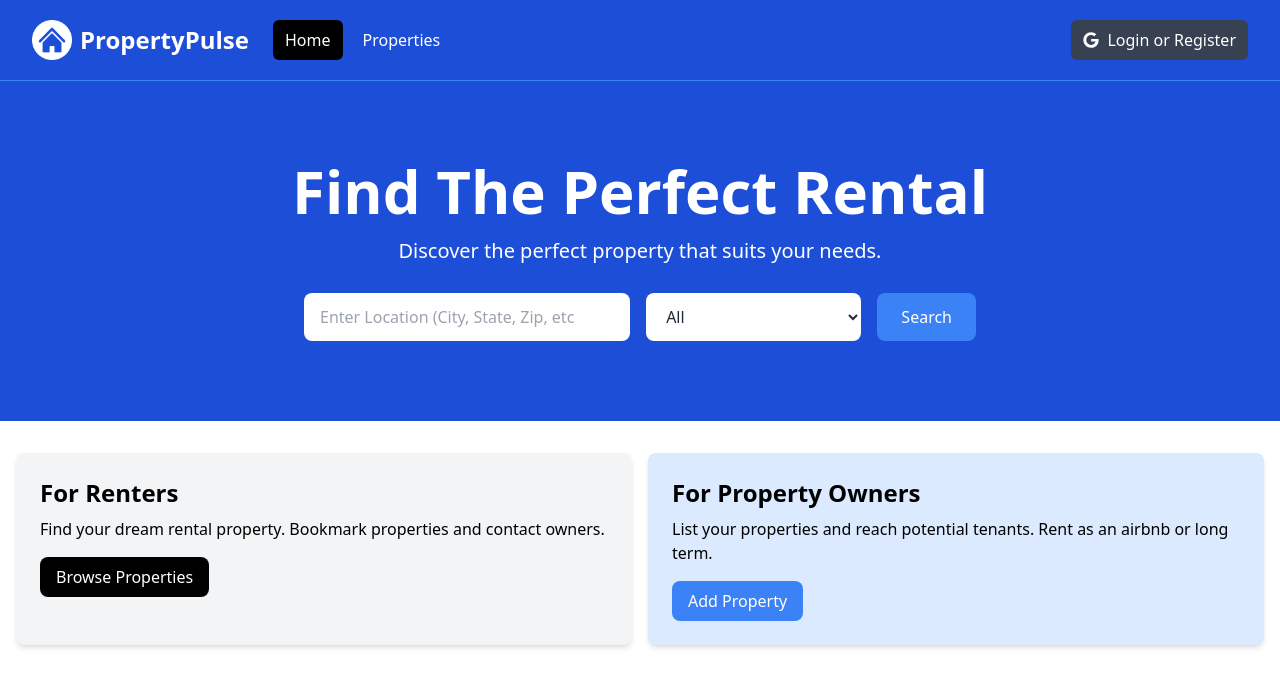
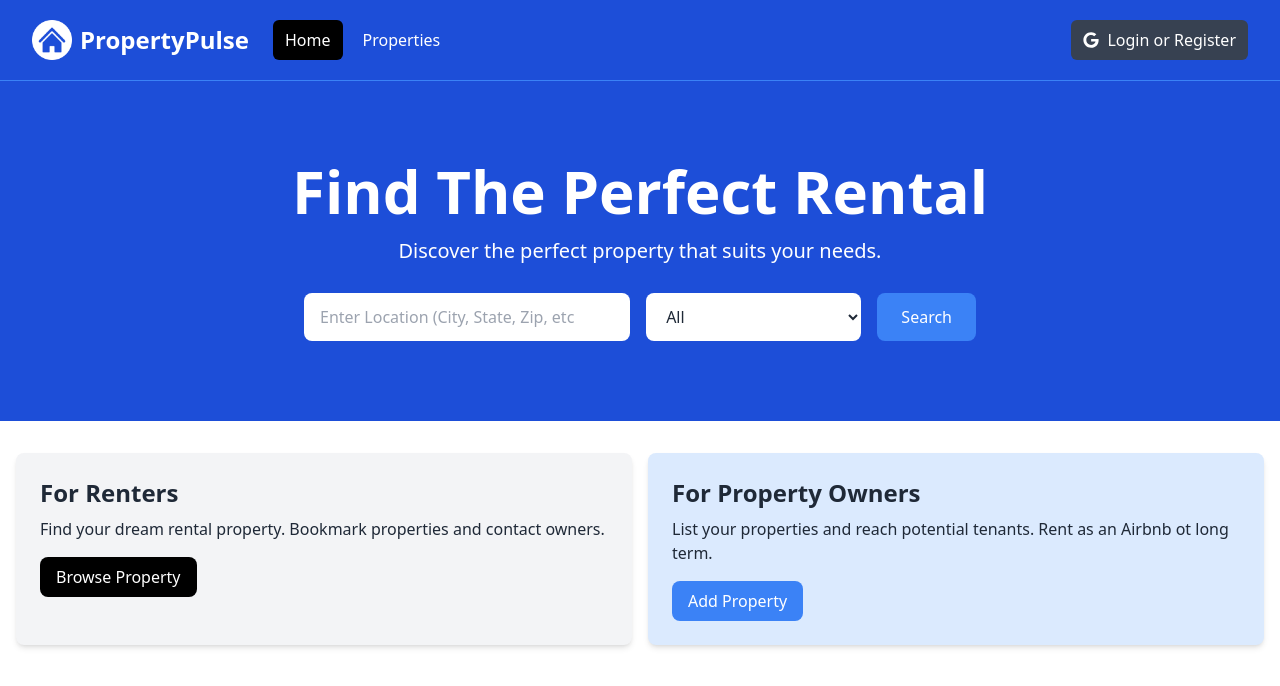
Before and after one commit to ervinMamutov/rent-appartment, a Next.js app: page / in a window 1280 px wide. Shown: the top 686 px of the page. Built offline with nearby package versions, Linux system fonts and the light colour scheme.

Commit message:
addede InfoBoxes and InfoBox components

```diff
--- /dev/null
+++ b/components/InfoBox.jsx
@@ -0,0 +1,22 @@
+const InfoBox = ({
+  heading,
+  backgroundColor = 'bg-gray-100',
+  textColor = 'text-gray-800',
+  buttonInfo,
+  children,
+}) => {
+  return (
+    <div className={`${backgroundColor} p-6 rounded-lg shadow-md`}>
+      <h2 className={`${textColor} text-2xl font-bold`}>{heading}</h2>
+      <p className={`${textColor} mt-2 mb-4`}>{children}</p>
+      <a
+        href={buttonInfo.link}
+        className={`inline-block ${buttonInfo.backgroundColor} text-white rounded-lg px-4 py-2 hover:opacity-80`}
+      >
+        {buttonInfo.text}
+      </a>
+    </div>
+  );
+};
+
+export default InfoBox;
--- a/components/InfoBoxes.jsx
+++ b/components/InfoBoxes.jsx
@@ -1,34 +1,34 @@
+import InfoBox from './InfoBox';
+
 const InfoBoxes = () => {
   return (
     <section>
       <div className='container-xl lg:container m-auto'>
         <div className='grid grid-cols-1 md:grid-cols-2 gap-4 p-4 rounded-lg'>
-          <div className='bg-gray-100 p-6 rounded-lg shadow-md'>
-            <h2 className='text-2xl font-bold'>For Renters</h2>
-            <p className='mt-2 mb-4'>
-              Find your dream rental property. Bookmark properties and contact
-              owners.
-            </p>
-            <a
-              href='/properties.html'
-              className='inline-block bg-black text-white rounded-lg px-4 py-2 hover:bg-gray-700'
-            >
-              Browse Properties
-            </a>
-          </div>
-          <div className='bg-blue-100 p-6 rounded-lg shadow-md'>
-            <h2 className='text-2xl font-bold'>For Property Owners</h2>
-            <p className='mt-2 mb-4'>
-              List your properties and reach potential tenants. Rent as an
-              airbnb or long term.
-            </p>
-            <a
-              href='/add-property.html'
-              className='inline-block bg-blue-500 text-white rounded-lg px-4 py-2 hover:bg-blue-600'
-            >
-              Add Property
-            </a>
-          </div>
+          <InfoBox
+            heading='For Renters'
+            backgroundColor='bg-gray-100'
+            buttonInfo={{
+              text: 'Browse Property',
+              link: '/properties',
+              backgroundColor: 'bg-black',
+            }}
+          >
+            Find your dream rental property. Bookmark properties and contact
+            owners.
+          </InfoBox>
+          <InfoBox
+            heading='For Property Owners'
+            backgroundColor='bg-blue-100'
+            buttonInfo={{
+              text: 'Add Property',
+              link: '/properties/add',
+              backgroundColor: 'bg-blue-500',
+            }}
+          >
+            List your properties and reach potential tenants. Rent as an Airbnb
+            ot long term.
+          </InfoBox>
         </div>
       </div>
     </section>
```
